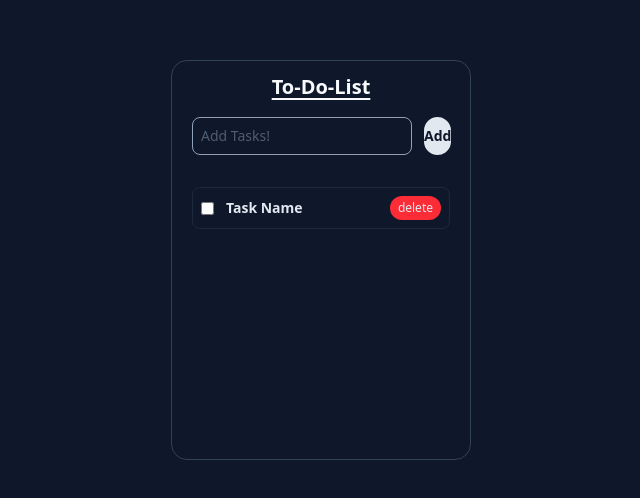
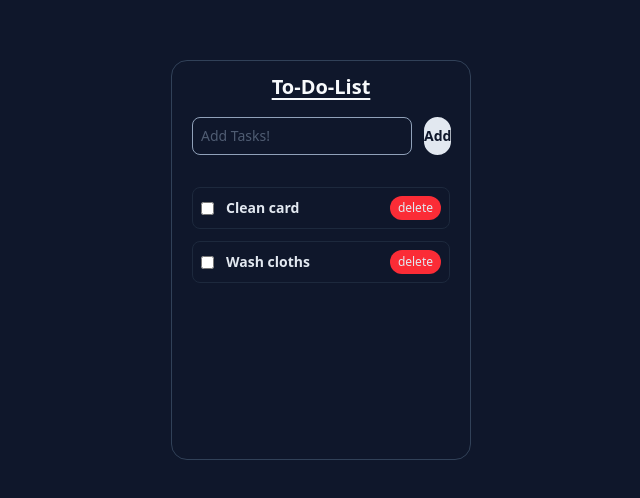
Before and after one commit to bhargablinx/to-do-list, a React (Vite) app: page / in a window 1280 px wide. Shown: the part 140-638 px from the top of the page, without its empty margins (319-959 px from the left). Built offline with nearby package versions, Linux system fonts and the light colour scheme.

Commit message:
Display task from task array

```diff
--- a/src/App.jsx
+++ b/src/App.jsx
@@ -29,7 +29,9 @@ function App() {
                     </button>
                 </div>
                 <div className="my-8 text-sm text-slate-200 space-y-3">
-                    <Task />
+                    {allTasks.map((elm, idx) => {
+                        return <Task key={idx} id={idx} taskName={elm} />;
+                    })}
                 </div>
             </div>
         </div>
--- a/src/components/Task.jsx
+++ b/src/components/Task.jsx
@@ -1,10 +1,10 @@
-export default function Task() {
+export default function Task({ taskName, id }) {
     return (
         <div className="flex items-center justify-between border border-slate-800 rounded-lg p-2 my-3">
             <div className="flex items-center gap-3">
-                <input type="checkbox" className="checkbox" id="001" />
-                <label htmlFor="001" className="font-semibold">
-                    Task Name
+                <input type="checkbox" className="checkbox" id={id} />
+                <label htmlFor={id} className="font-semibold">
+                    {taskName}
                 </label>
             </div>
             <button className="delete-btn text-xs bg-red-500 p-1 px-2 rounded-4xl cursor-pointer hover:bg-red-700">
```
